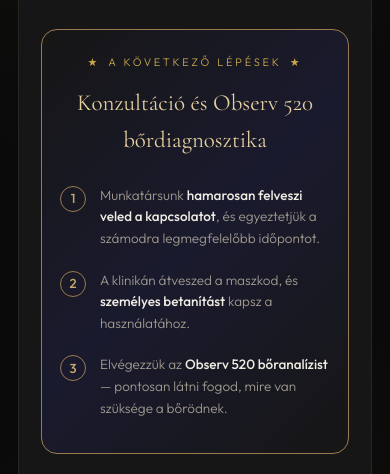
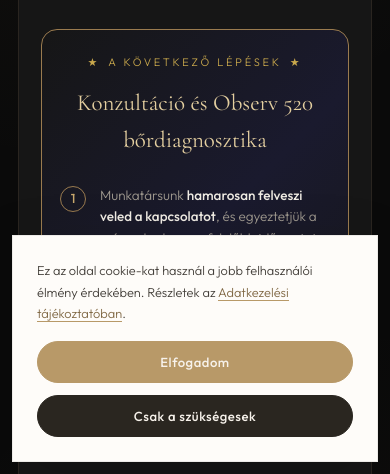
Before and after one commit to tianx75/Ultima-Hyarulon-landing, a plain HTML site: page koszonjuk.html in a window 390 px wide. Shown: the part 370-844 px from the top of the page. Drawn offline with nearby package versions, Linux system fonts and the light colour scheme; no server answers.

Commit message:
Süti-sáv a rendelőlapon és a köszönőoldalon — a főoldal (Melinda) sávjának mása
Ugyanaz a szöveg és a két gomb („Elfogadom” · „Csak a szükségesek”), ugyanaz a
Google-hozzájárulási alapbeállítás (mérés alapból tiltva), ugyanaz a tárolási kulcs
(cookie_consent). A Meta-mérőkód itt közvetlenül az oldalban van, ezért a Meta saját
kapcsolója is hozzájáruláshoz kötve (fbq consent revoke/grant). A JS nélküli
mérőkódok (noscript) kikerültek — a főoldalon sincsenek. A sáv linkje a fő
adatkezelési tájékoztatóra mutat (theultimatebeauty.net/adatvedelem), mert az
írja le a sütiket. Krisztián 11-28: „Tegyük föl azt.”

Mérve (fej nélküli Chrome, a mérési beküldések letiltva): igen nélkül 0 mérő-süti,
„Csak a szükségesek” után és újratöltve is 0; „Elfogadom” után _ga, _ga_…, _gcl_au,
_fbp; JS-hiba nincs; mobilon (390 px) a sáv a képernyőn belül. Kontroll: a régi
változat igen nélkül is beteszi mind a négy sütit. Árkapu: ÉLESÍTHETŐ.

Co-Authored-By: Claude Opus 5.5 <noreply@anthropic.com>

```diff
--- /dev/null
+++ b/suti-sav.js
@@ -0,0 +1,81 @@
+/* Süti-hozzájárulás a maszk-aldomain oldalain (mask.theultimatebeauty.net).
+   A főoldal (theultimatebeauty.net, Melinda) süti-sávjának mása: ugyanaz a szöveg, ugyanaz a két gomb,
+   ugyanaz a Google-hozzájárulási alapbeállítás (a mérés alapból tiltva), ugyanaz a tárolási kulcs (cookie_consent).
+   Egy eltérés a főoldaltól: itt a Meta-mérőkód közvetlenül van az oldalban, ezért a Meta saját
+   hozzájárulás-kapcsolóját is ez kezeli (az oldalban: fbq('consent', ...) a fbq('init') előtt).
+   Betöltés: a <head>-ben, MINDEN mérőkód ELŐTT, async/defer nélkül. */
+(function () {
+  var w = window, d = document, KULCS = 'cookie_consent';
+  var igen = false;
+  try { igen = localStorage.getItem(KULCS) === 'all'; } catch (e) {}
+
+  w.dataLayer = w.dataLayer || [];
+  function gtag() { w.dataLayer.push(arguments); }
+  var MIND = { ad_storage: 'granted', analytics_storage: 'granted', ad_user_data: 'granted', ad_personalization: 'granted' };
+  gtag('consent', 'default', { ad_storage: 'denied', analytics_storage: 'denied', ad_user_data: 'denied', ad_personalization: 'denied', functionality_storage: 'granted', security_storage: 'granted', wait_for_update: 500 });
+  if (igen) gtag('consent', 'update', MIND);
+  w.tubSutiIgen = igen;
+
+  function tubEvent(name, data) {
+    var id = (w.crypto && crypto.randomUUID) ? crypto.randomUUID() : Date.now() + '-' + Math.random().toString(36).slice(2);
+    var e = { event: name, event_id: id };
+    for (var k in (data || {})) e[k] = data[k];
+    w.dataLayer.push(e);
+  }
+
+  var CSS =
+    '.cookie-banner{position:fixed;left:16px;right:16px;bottom:24px;max-width:420px;box-sizing:border-box;background:#FEFCF9;border:1px solid rgba(42,38,32,0.08);padding:1.5rem;box-shadow:0 20px 60px rgba(0,0,0,0.16);z-index:9999;display:none;flex-direction:column;gap:1rem;font-family:inherit}' +
+    '.cookie-banner.show{display:flex;animation:cookie-in .5s cubic-bezier(0.16,1,0.3,1)}' +
+    '@keyframes cookie-in{from{opacity:0;transform:translateY(24px)}to{opacity:1;transform:none}}' +
+    '.cookie-banner__text{margin:0;font-size:0.8rem;line-height:1.7;color:rgba(42,38,32,0.88)}' +
+    '.cookie-banner__text a{color:#806844;border-bottom:1px solid #B89968;text-decoration:none}' +
+    '.cookie-banner__actions{display:flex;gap:0.75rem}' +
+    '.cookie-banner__btn{flex:1;min-height:42px;padding:0.6rem 1rem;font-family:inherit;font-size:0.82rem;font-weight:500;letter-spacing:0.04em;cursor:pointer;transition:all .2s;border-radius:999px}' +
+    '.cookie-banner__btn--accept{background:#B89968;color:#F7F2EB;border:1px solid #B89968}' +
+    '.cookie-banner__btn--accept:hover{background:#806844;border-color:#806844}' +
+    '.cookie-banner__btn--essential{background:#2A2620;color:#F7F2EB;border:1px solid #2A2620}' +
+    '.cookie-banner__btn--essential:hover{background:#3a352e}' +
+    '@media (prefers-reduced-motion:reduce){.cookie-banner.show{animation:none}}' +
+    '@media (max-width:680px){.cookie-banner{left:12px;right:12px;bottom:12px;max-width:none}.cookie-banner__actions{flex-direction:column}.cookie-banner__actions>*{width:100%}}';
+
+  function sav() {
+    var valasztott = false;
+    try { valasztott = !!localStorage.getItem(KULCS); } catch (e) {}
+    if (valasztott) return;
+
+    var st = d.createElement('style');
+    st.textContent = CSS;
+    d.head.appendChild(st);
+
+    var b = d.createElement('div');
+    b.className = 'cookie-banner';
+    b.id = 'cookieBanner';
+    b.setAttribute('role', 'dialog');
+    b.setAttribute('aria-live', 'polite');
+    b.setAttribute('aria-label', 'Cookie tájékoztató');
+    b.innerHTML =
+      '<p class="cookie-banner__text">Ez az oldal cookie-kat használ a jobb felhasználói élmény érdekében. Részletek az <a href="https://theultimatebeauty.net/adatvedelem" target="_blank" rel="noopener">Adatkezelési tájékoztatóban</a>.</p>' +
+      '<div class="cookie-banner__actions">' +
+      '<button type="button" class="cookie-banner__btn cookie-banner__btn--accept" id="cookieAccept">Elfogadom</button>' +
+      '<button type="button" class="cookie-banner__btn cookie-banner__btn--essential" id="cookieEssential">Csak a szükségesek</button>' +
+      '</div>';
+    d.body.appendChild(b);
+    b.classList.add('show');
+
+    function zar() { b.classList.remove('show'); }
+    d.getElementById('cookieAccept').addEventListener('click', function () {
+      try { localStorage.setItem(KULCS, 'all'); } catch (e) {}
+      gtag('consent', 'update', MIND);
+      if (typeof w.fbq === 'function') w.fbq('consent', 'grant');
+      tubEvent('cookie_consent', { choice: 'all' });
+      zar();
+    });
+    d.getElementById('cookieEssential').addEventListener('click', function () {
+      try { localStorage.setItem(KULCS, 'essential'); } catch (e) {}
+      tubEvent('cookie_consent', { choice: 'essential' });
+      zar();
+    });
+  }
+
+  if (d.readyState === 'loading') d.addEventListener('DOMContentLoaded', sav); else sav();
+})();
```
Also changed, not shown: koszonjuk.html (+3 -5 lines), rendeles.html (+3 -5 lines).
